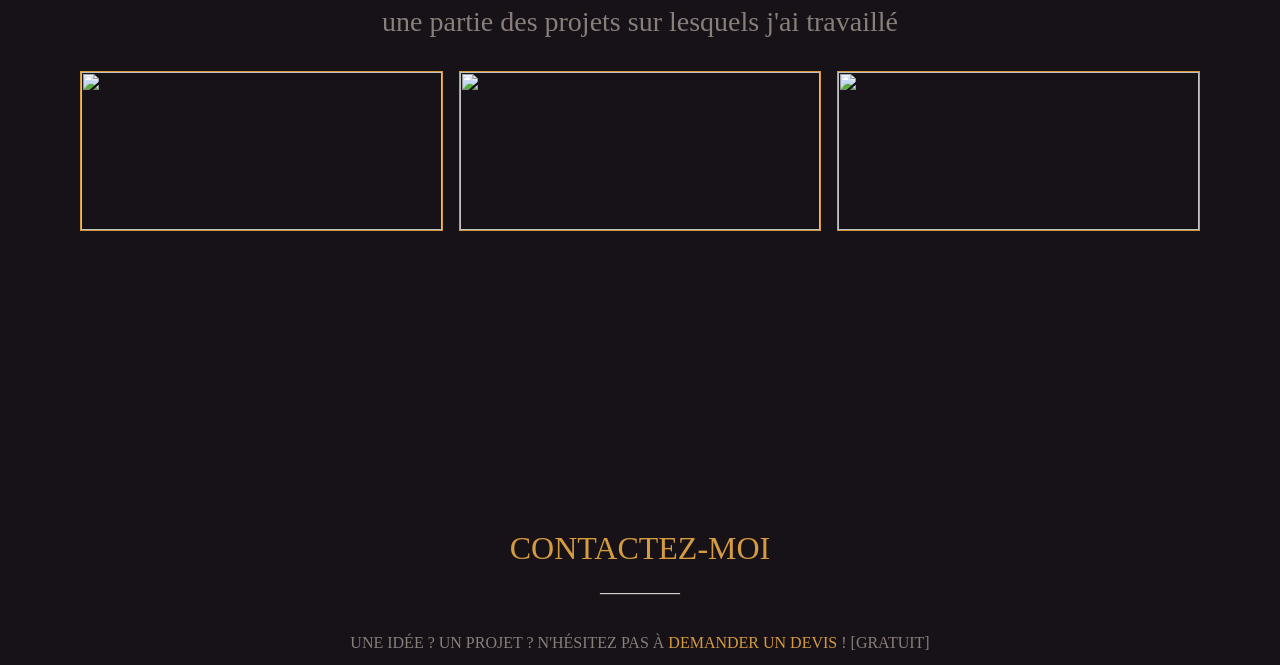
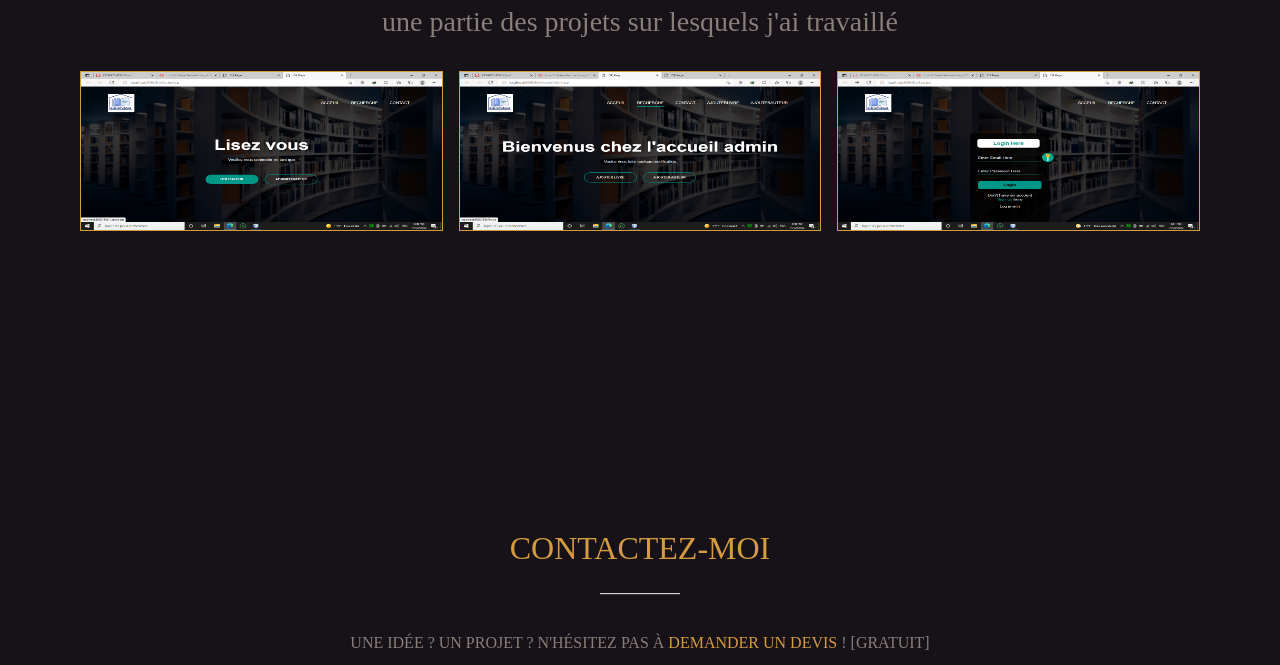
Before and after one commit to abirzt/port, a plain HTML site: page index.html in a window 1280 px wide. Shown: the part 2285-2950 px from the top of the page. Drawn offline with nearby package versions, Linux system fonts and the light colour scheme.

Commit message:
Add files via upload

```diff
--- a/index.html
+++ b/index.html
@@ -176,9 +176,9 @@
             <h3>une partie des projets sur lesquels j'ai travaillé</h3>
         </div>
         <div class="grid">
-            <img src="lisez vous/home.png" alt="">
-            <img src="lisez vous/firstp.png" alt="">
-            <img src="lisez vous/login.png" alt="">
+            <img src="home.png" alt="">
+            <img src="firstp.png" alt="">
+            <img src="login.png" alt="">
         </div>
     </section>
     <section id="contact">
```
Also changed, not shown: firstp.png (added), home.png (added), login.png (added).
